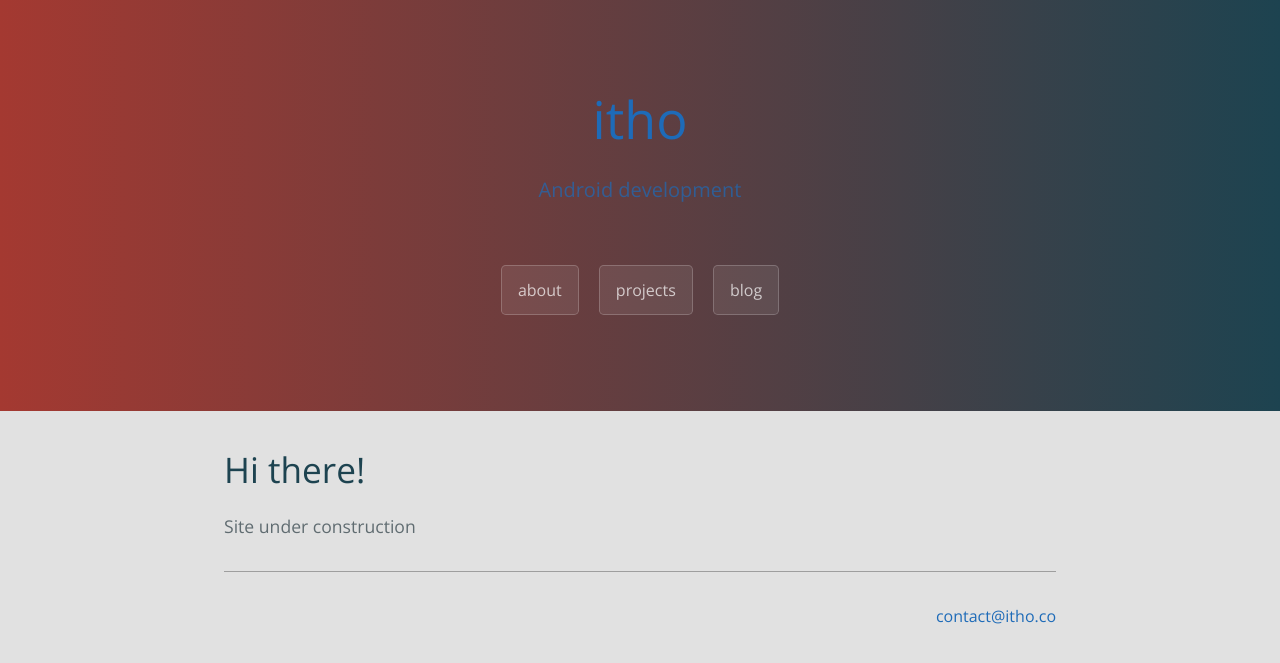
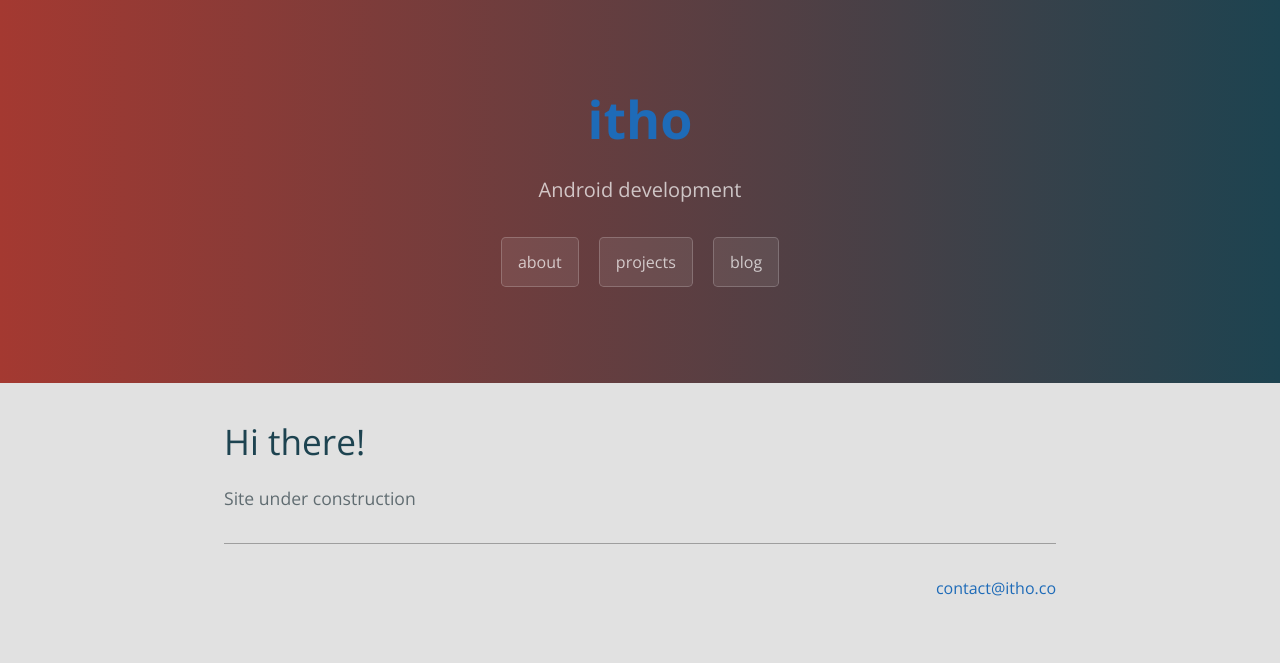
Before and after one commit to itho/itho.github.io, a Jekyll site: the page built from index.html, in a window 1280 px wide. Shown: the top 663 px of the page. Built offline with Jekyll 4.4.1, drawn with Linux system fonts in a browser that asks for light colours; some web fonts are replaced; the list of posts is cut into pages by our own code.

Commit message:
Update nav_main.html

```diff
--- a/_includes/nav_main.html
+++ b/_includes/nav_main.html
@@ -1,7 +1,6 @@
 <section class="page-header">
-  <a class="project-name" href="/">{{ site.title }}</h1>
+  <h1 class="project-name"><a href="/">{{ site.title }}</a></h1>
   <h2 class="project-tagline">{{ site.tagline }}</h2>
-  <!-- <a href="/" class="btn">home</a> -->
   <a href="/about" class="btn">about</a>
   <a href="/projects" class="btn">projects</a>
   <a href="/blog" class="btn">blog</a>
```
